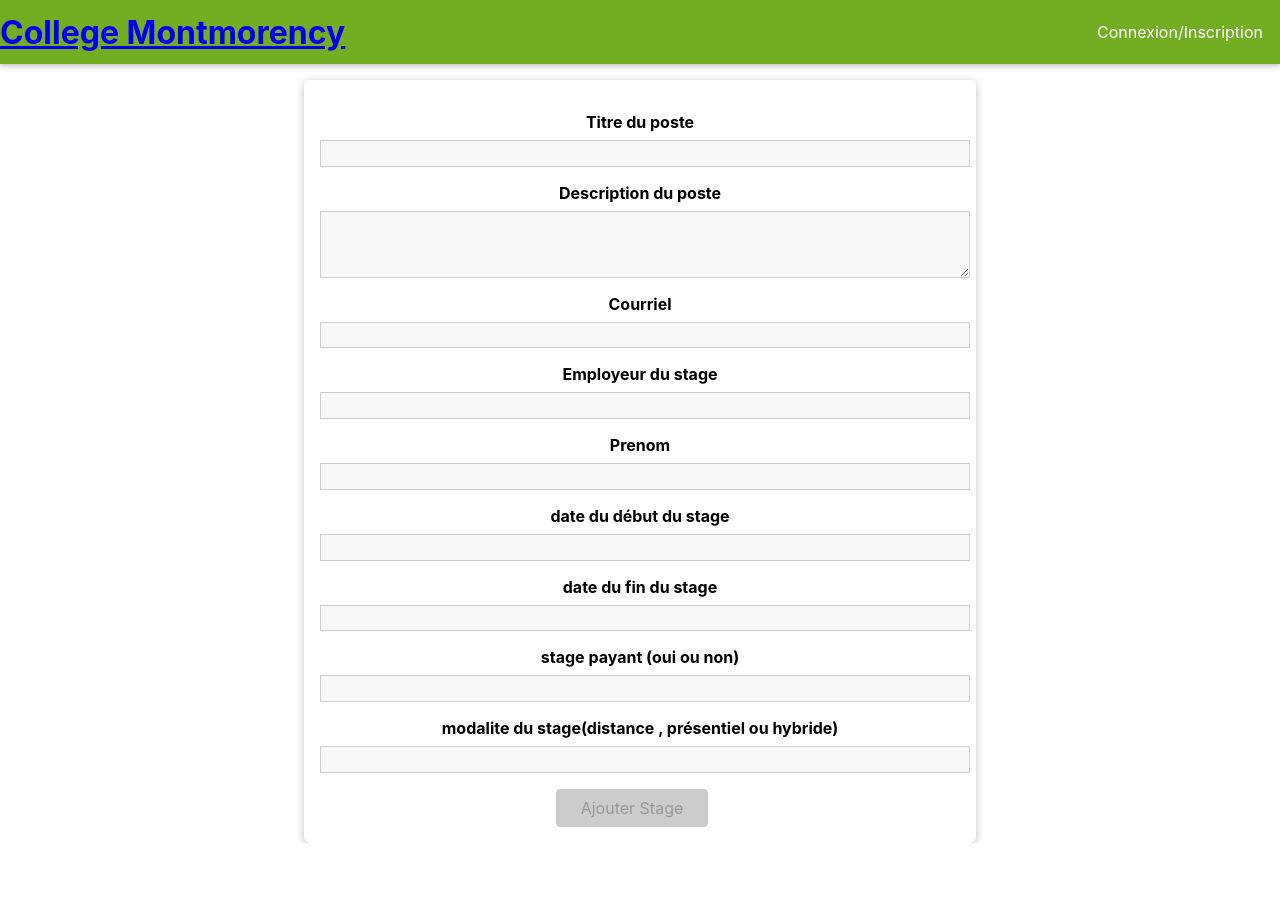
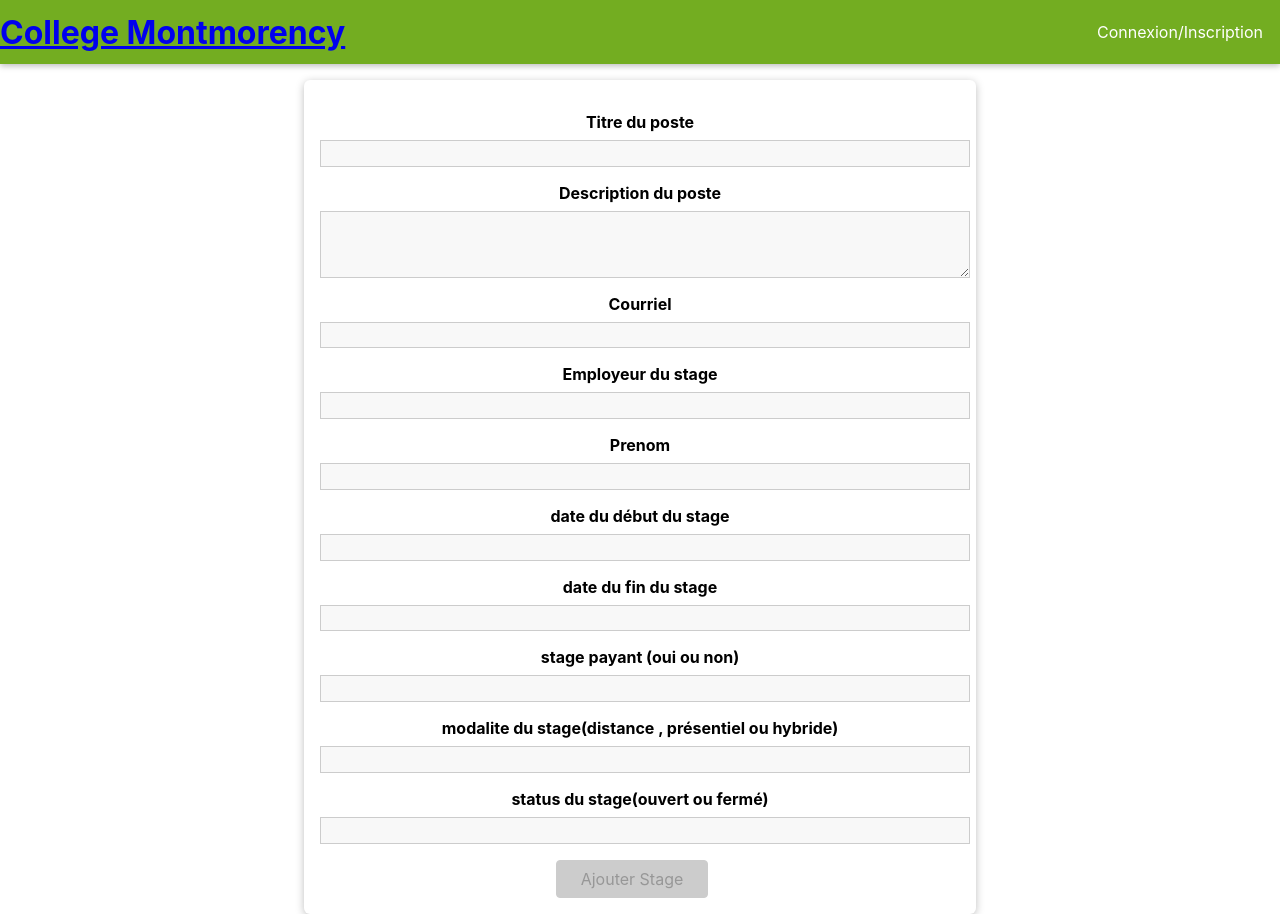
Before and after one commit to FelixLN2/4205f5-02-02, a React (Create React App) app in the folder frontend/: page /Stage/new in a window 1280 px wide. Before the commit the page ends 843 px from the top, so only its background shows below. Built offline with nearby package versions, Linux system fonts and the light colour scheme.

Commit message:
ajout status dansajout stage

```diff
--- a/frontend/src/Page/Stages/Pages/NewStage.js
+++ b/frontend/src/Page/Stages/Pages/NewStage.js
@@ -55,6 +55,10 @@ const NewStage = () => {
         isValid: false,
       },
       modalite : {
+        value: "",
+        isValid: false,
+      },
+      status : {
         value: "",
         isValid: false,
       },
@@ -172,6 +176,15 @@ const NewStage = () => {
               errorText="Entrez une réponse valide."
               onInput={inputHandler}
           />
+            <Input
+              id="status"
+              element="input"
+              type="text"
+              label="status du stage(ouvert ou fermé)"
+              validators={[VALIDATOR_REQUIRE()]}
+              errorText="Entrez une réponse valide."
+              onInput={inputHandler}
+          />
         <Button type="submit" disabled={!formState.isValid}>
           Ajouter Stage
         </Button>
```
